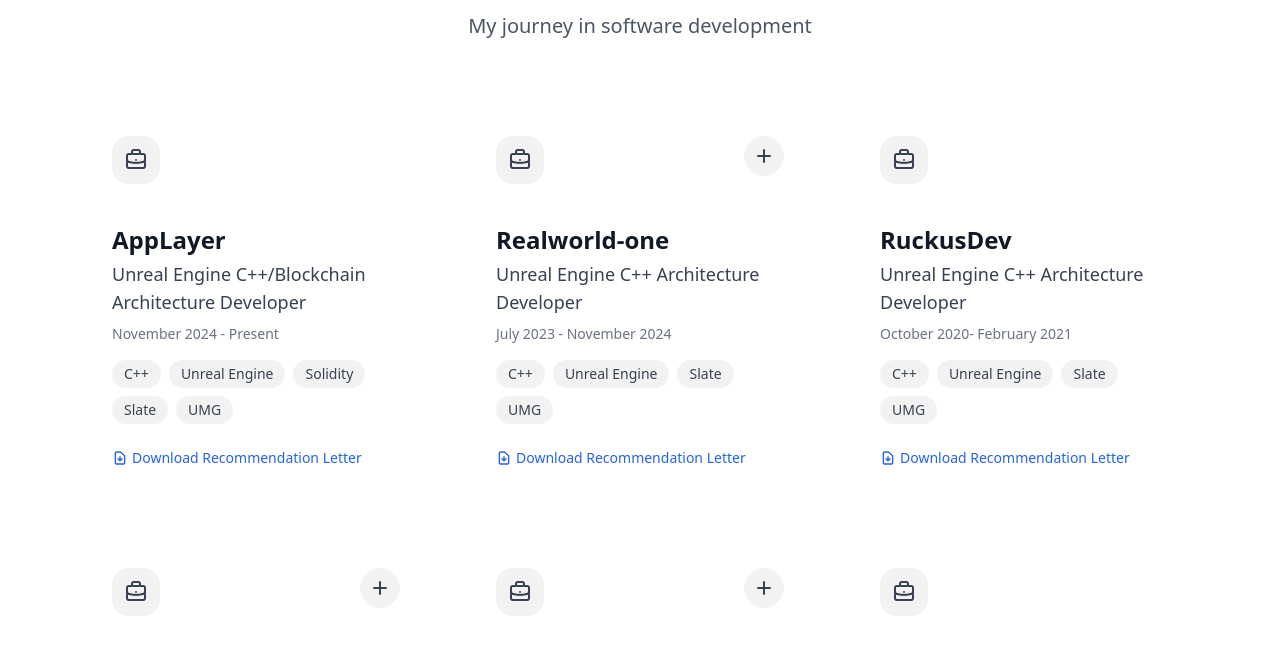
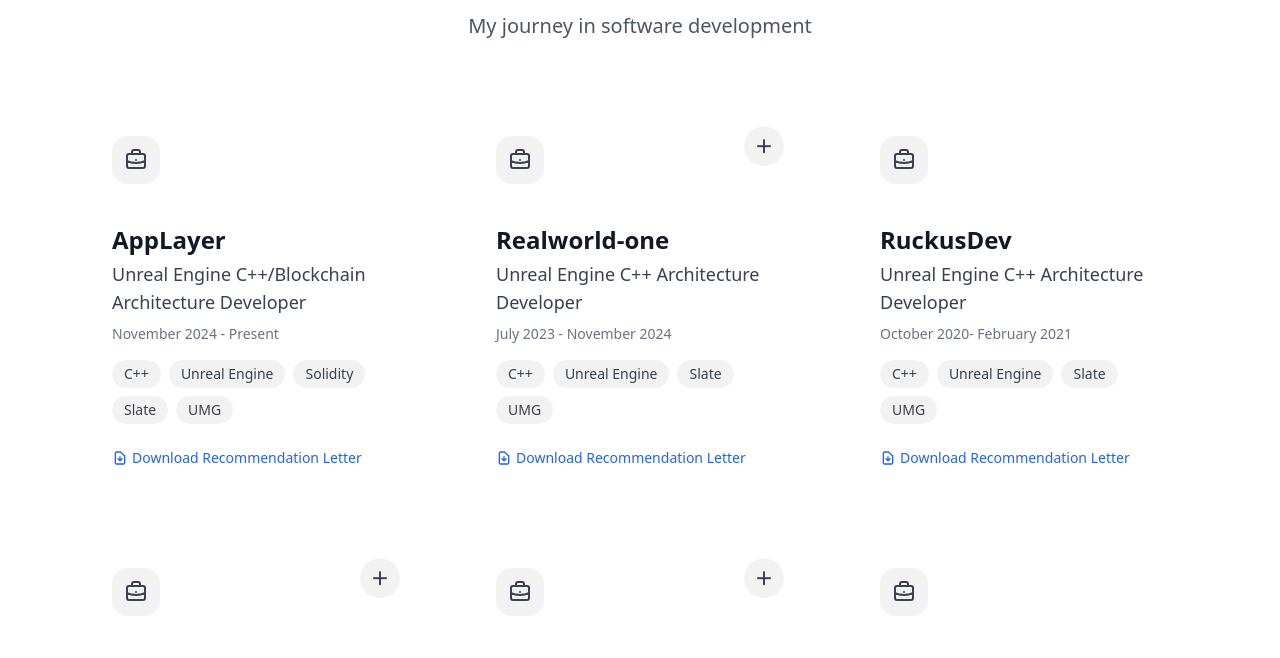
Before and after one commit to juanpablohdzm/web-cv-2.0, a React (Create React App) app: page / in a window 1280 px wide. Shown: the part 3848-4506 px from the top of the page. Built offline with nearby package versions, Linux system fonts and the light colour scheme.

Commit message:
add pulse animation to buttons

```diff
--- a/src/components/Experience/ExperienceCard.jsx
+++ b/src/components/Experience/ExperienceCard.jsx
@@ -1,4 +1,4 @@
-import { useState } from "react";
+import { useState, useEffect } from "react";
 import "./ExperienceCard.css";
 
 function ExperienceCard({
@@ -11,6 +11,8 @@
     videoUrls,
 }) {
     const [isModalOpen, setIsModalOpen] = useState(false);
+
+    const [showPulse, setShowPulse] = useState(true);
 
     return (
         <>
@@ -38,7 +40,10 @@
                     {videoUrls && videoUrls.length > 0 && (
                         <button
                             onClick={() => setIsModalOpen(true)}
-                            className="w-10 h-10 rounded-full bg-black/5 hover:bg-black/10 flex items-center justify-center transition-colors"
+                            className={`w-10 h-10 rounded-full bg-black/5 hover:bg-black/10 flex items-center justify-center transition-colors ${
+                                showPulse ? 'animate-bounce' : ''
+                            }`}
+                            onPointerEnter={() => setShowPulse(false)}
                             aria-label="View videos"
                         >
                             <svg
```
